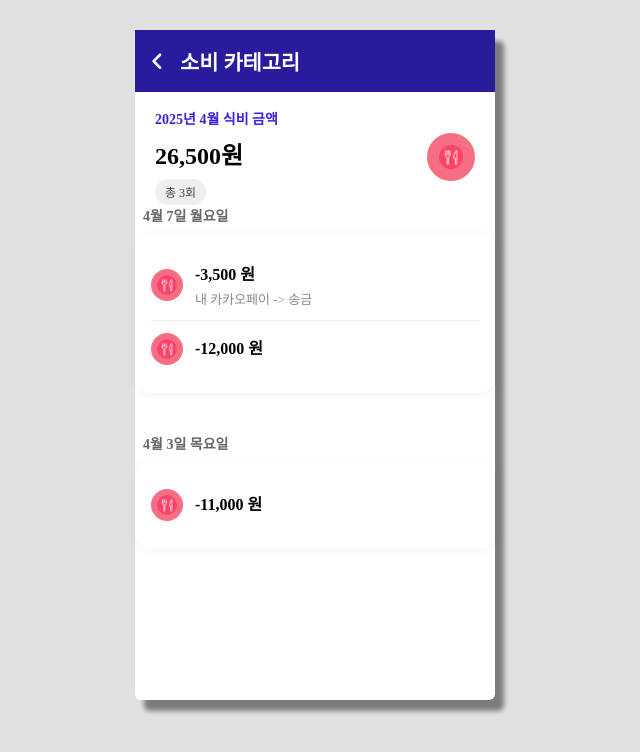
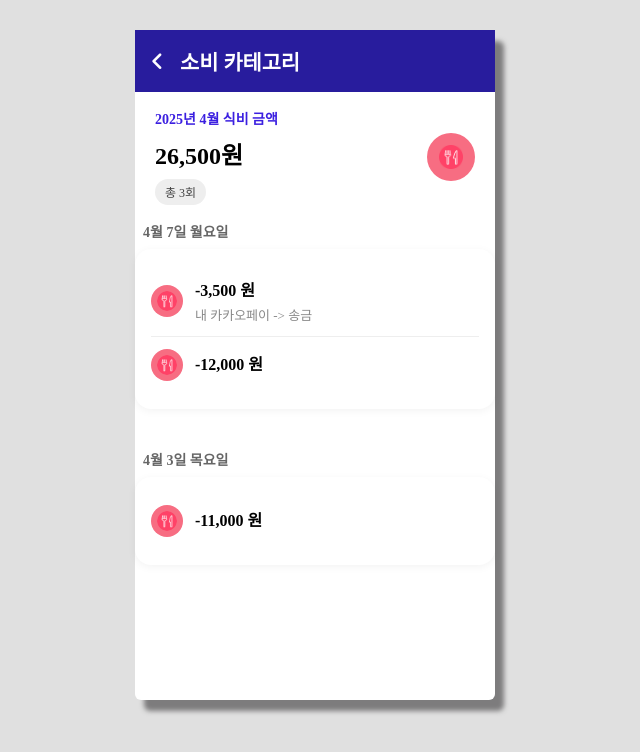
Before and after one commit to IT-Money/IT-Money, a Vue app: page /expense-categories in a window 1280 px wide. Shown: the top 752 px of the page, without its empty margins (325-965 px from the left). Built offline with nearby package versions, Linux system fonts and the light colour scheme; data requests are answered from the project's data file; a web font is replaced by a local one.

Commit message:
Refactor: margin-top 주어 레이아웃 수정

```diff
--- a/src/components/TransactionList.vue
+++ b/src/components/TransactionList.vue
@@ -1,5 +1,5 @@
 <template>
-  <div class="transaction-list">
+  <div class="transaction-list" style="margin-top: 16px">
     <TransactionGroup
       v-for="(transactions, date) in groupedTransactions"
       :key="date"
--- a/src/views/ExpenseCategories.vue
+++ b/src/views/ExpenseCategories.vue
@@ -20,7 +20,7 @@ export default {
   },
   computed: {
     /**
-     * 🔍 1. '식비' 카테고리이면서 '지출' 타입인 거래들을 필터링한다.
+     * 1. '식비' 카테고리이면서 '지출' 타입인 거래들을 필터링한다.
      * 현재 월 기준으로만 필터링
      */
 
```
